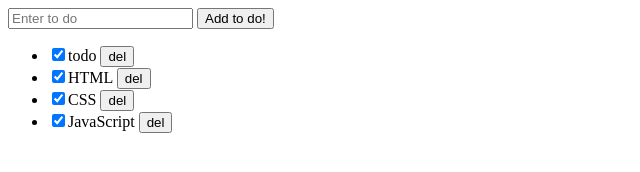
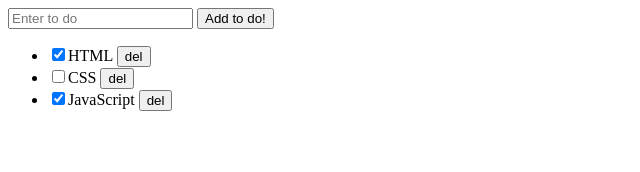
Before and after one commit to Rootjang92/TIL, a plain HTML site: page javaScript/event/todo/index.html in a window 1280 px wide. Shown: the whole page, without its empty margins (0-640 px from the left). Drawn offline with Linux system fonts and the light colour scheme.

Commit message:
todoapp index file

```diff
--- a/javaScript/event/todo/index.html
+++ b/javaScript/event/todo/index.html
@@ -11,7 +11,7 @@
   <button class="addButton">Add to do!</button>
 
   <ul>
-    <li><input type="checkbox" checked><span>todo</span> <button>del</button></li>
+    <!-- <li><input type="checkbox" checked><span>todo</span> <button>del</button></li> -->
   </ul>
   <script>
     // element select
@@ -32,6 +32,7 @@
         this.removeChild(e.target.parentNode); // 부모가 지우는 것.
       });
 
+    // list 추가 이벤트
     addBtn.addEventListener('click', function() {
       // list.innerHTML += '<li><span>' + todoInput.value + '</span> <button>del</button></li>'
       addTodo(todoInput.value);
@@ -54,12 +55,11 @@
        ];
 
       todos.forEach(function(todo){
-        console.log(todo);
-         var checked = (todo.completed === true) ? checked : '';
-         list.innerHTML += '<li><input type="checkbox" checked><span>'+ todo.content + '</span> <button>del</button></li>'
+        // console.log(todo);
+         var checked = todo.completed ? 'checked' : '';
+         list.innerHTML += '<li><input type="checkbox"' + checked + '><span>'+ todo.content + '</span> <button>del</button></li>'
       });
      });
-
   </script>
 </body>
-</html>
+</html
```
